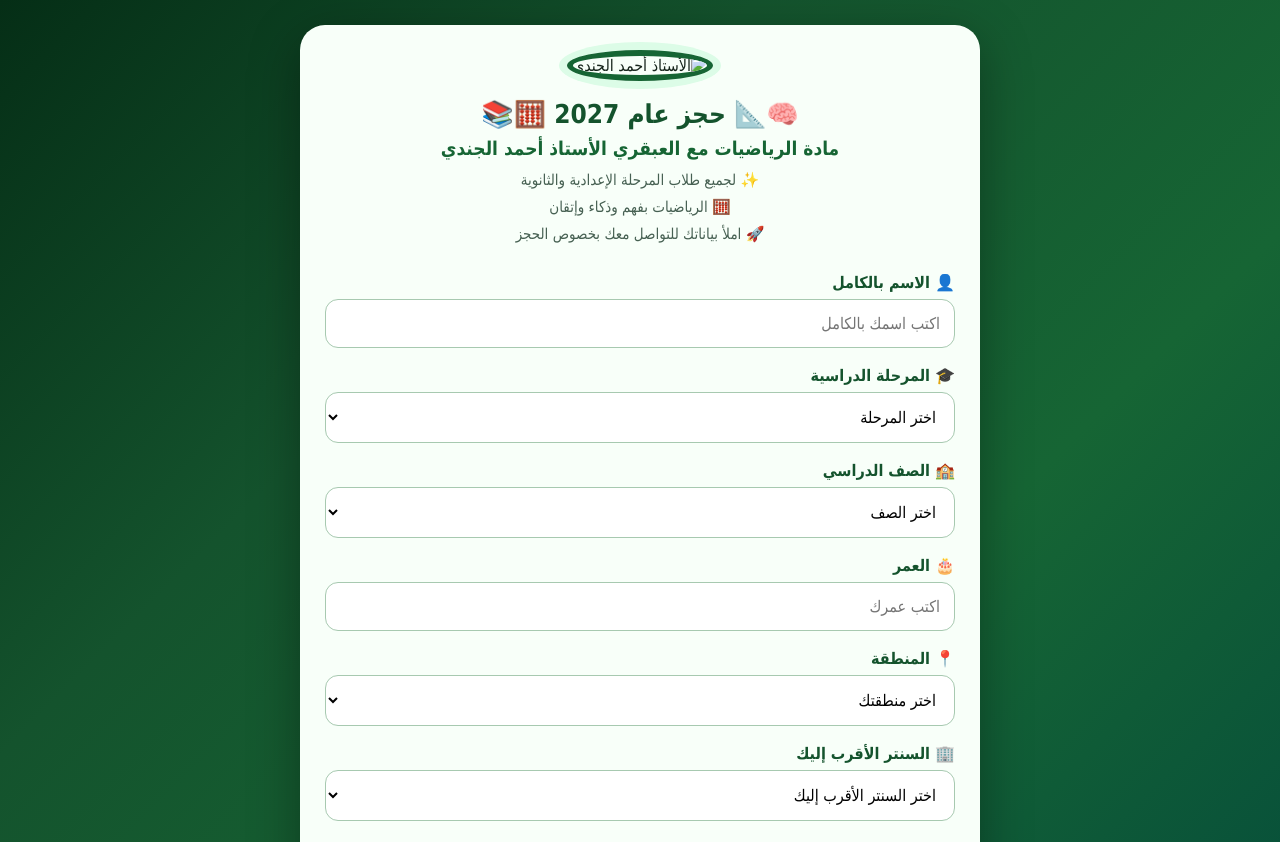
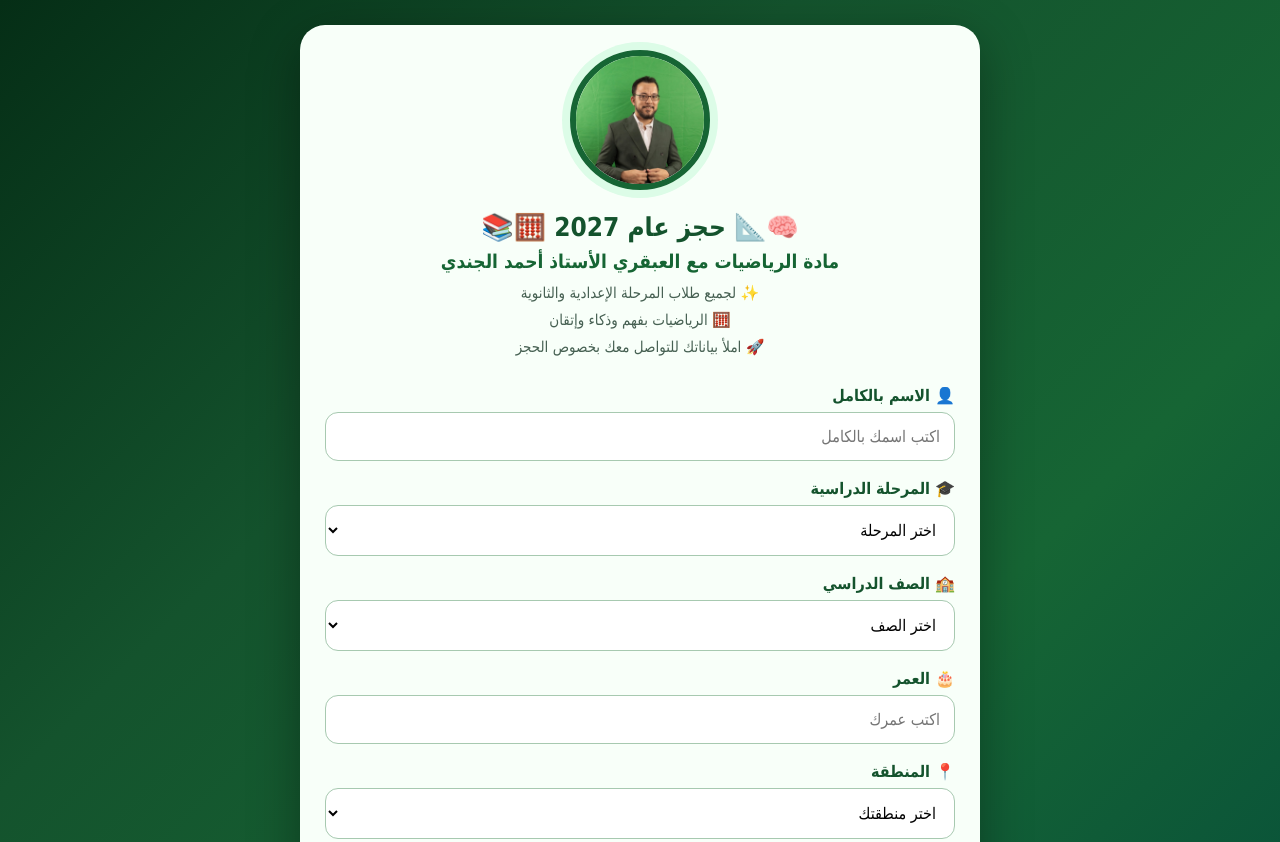
Before and after one commit to kkkkkkkkkku/ahmed-elgendy-booking, a plain HTML site: page index.html in a window 1280 px wide. Shown: the top 842 px of the page. Drawn offline with Linux system fonts and the light colour scheme.

Commit message:
Update image source extension in index.html

```diff
--- a/index.html
+++ b/index.html
@@ -234,7 +234,7 @@
 
 
             <img
-                src="ahmed-elgendy.jpg"
+                src="ahmed-elgendy.jpg.jpeg"
                 alt="الأستاذ أحمد الجندي"
             >
 
```
